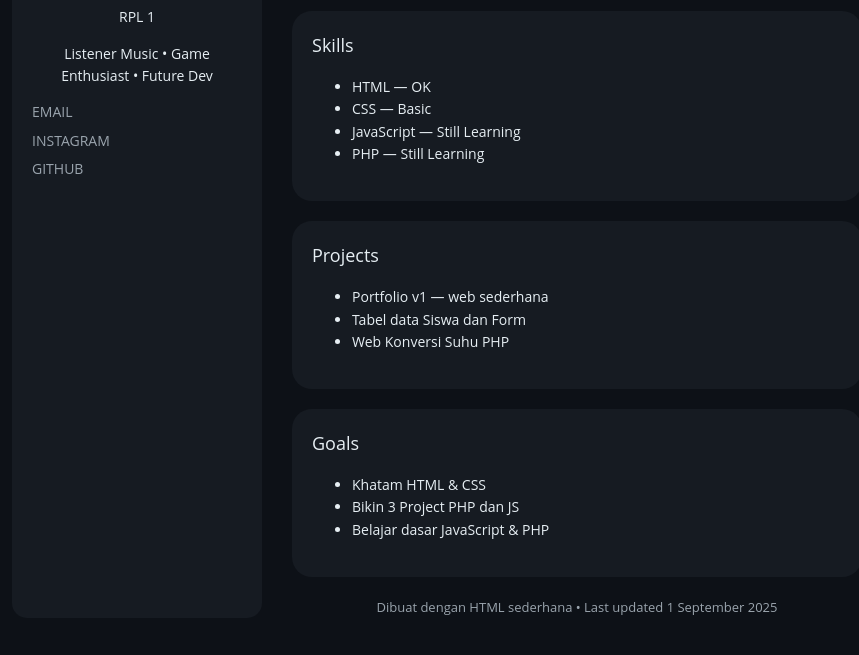
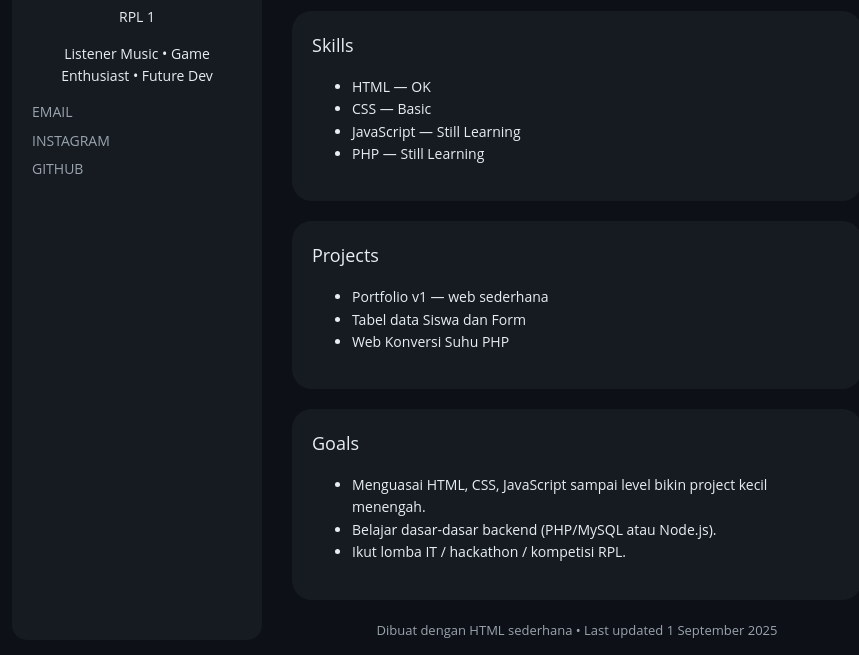
Before and after one commit to Yorukaze99/Portofolio-bariq-ainul-fikri, a plain HTML site: page index.html in a window 1280 px wide. Shown: the part 188-843 px from the top of the page, without its empty margins (203-1062 px from the left). Before the commit the page ends 821 px from the top, so only its background shows below. Drawn offline with Linux system fonts and the light colour scheme.

Commit message:
Update index.html

```diff
--- a/index.html
+++ b/index.html
@@ -50,9 +50,9 @@ Saya sedang mendalami pemrograman web, khususnya HTML, CSS, PHP, dan JavaScript.
       <div class="card">
         <h2>Goals</h2>
         <ul>
-          <li>Khatam HTML & CSS</li>
-          <li>Bikin 3 Project PHP dan JS</li>
-          <li>Belajar dasar JavaScript & PHP</li>
+          <li>Menguasai HTML, CSS, JavaScript sampai level bikin project kecil menengah.</li>
+          <li>Belajar dasar-dasar backend (PHP/MySQL atau Node.js).</li>
+          <li>Ikut lomba IT / hackathon / kompetisi RPL.</li>
         </ul>
       </div>
 
```
